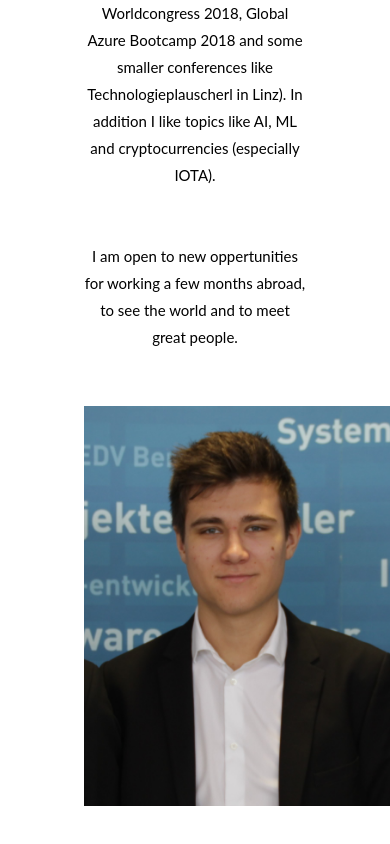
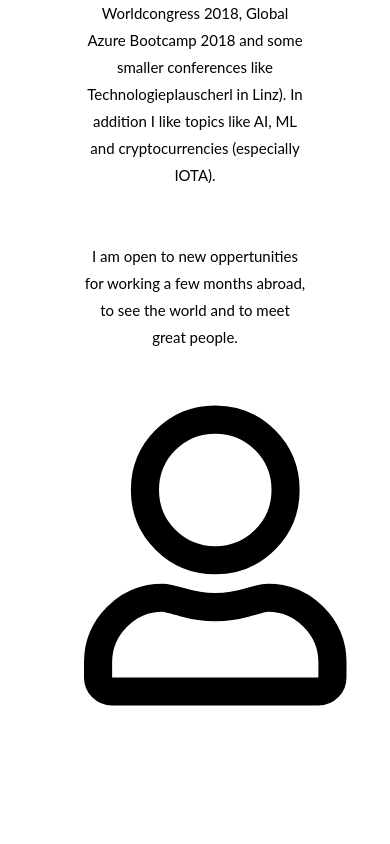
Before and after one commit to brandart/brandart.github.io, a plain HTML site: page index.html in a window 390 px wide. Shown: the part 1445-2289 px from the top of the page. After the commit the page ends 2235 px from the top, so only its background shows below. Drawn offline with Linux system fonts and the light colour scheme.

Commit message:
added icon

```diff
--- a/index.html
+++ b/index.html
@@ -3,7 +3,8 @@
 <head>
     <meta charset="utf-8">
     <title>Arthur Brandstetter</title>
-	<link rel="stylesheet" type="text/css" href="style.css"/>
+    <link rel="stylesheet" type="text/css" href="style.css"/>
+    <link rel='stylesheet' href='https://use.fontawesome.com/releases/v5.7.0/css/all.css' integrity='sha384-lZN37f5QGtY3VHgisS14W3ExzMWZxybE1SJSEsQp9S+oqd12jhcu+A56Ebc1zFSJ' crossorigin='anonymous'>
 </head>
 
 <body>
@@ -39,8 +40,9 @@
                 </p>
               </div>
               <div class="column-33">
-                  <img src="image/arthur_Htl.jpg" alt="picture of me" height="400">
-              </div>
+                  <!--<img src="image/avatar.png" alt="picture of me" height="400">-->
+                  <i class='far fa-user icons' style='font-size:300px;'></i>
+                </div>
             </div>
           </div>
 
--- a/style.css
+++ b/style.css
@@ -134,10 +134,17 @@ body, html {
     width: 100%;
     text-align: center;
   }
+  .icons{
+    padding-top: 0% !important;
+  }
+
 }
-
+.icons{
+  padding-top: 10%;
+}
 @media screen and (prefers-reduced-motion: reduce) {
 	html {
 		scroll-behavior: auto;
-	}
+  }
+
 }
```
Also changed, not shown: image/avatar.png (added).
